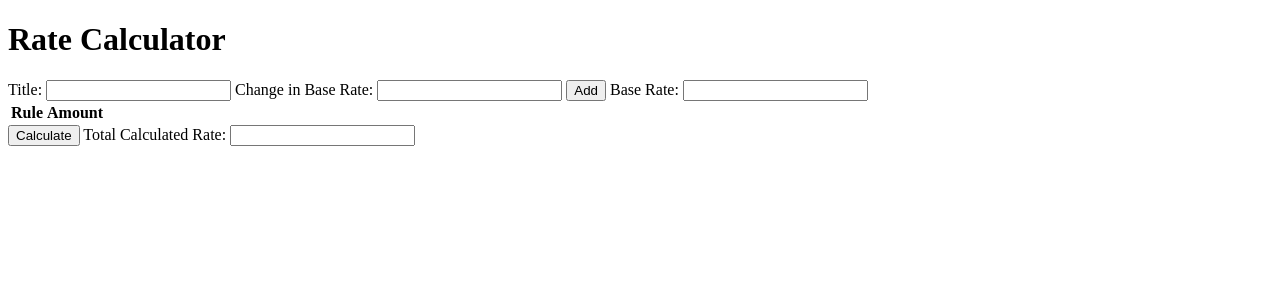
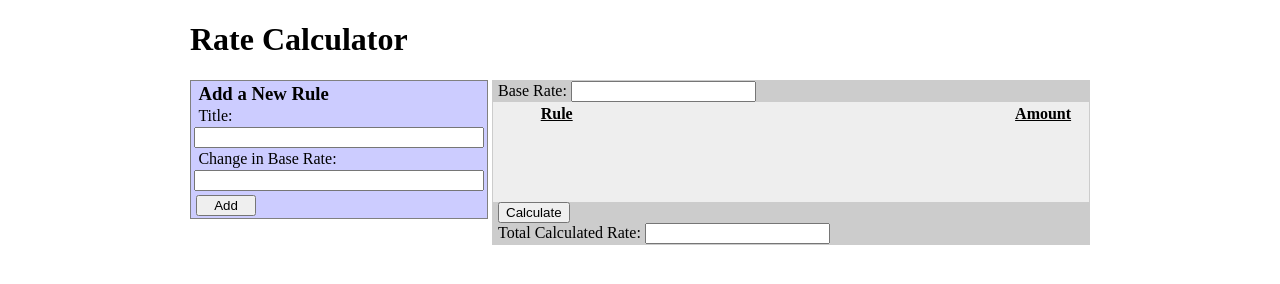
Before and after one commit to Ashley-Wright/Hourly-Rate-Calculator, a plain HTML site: page index.html in a window 1280 px wide. Drawn offline with Linux system fonts and the light colour scheme.

Commit message:
Basic Styling

```diff
--- a/index.html
+++ b/index.html
@@ -3,30 +3,43 @@
   <head>
     <meta charset='utf-8'>
     <title>Rate Calculator</title>
+    <link rel='stylesheet' href='style.css'>
   </head>
   <body>
     <h1>Rate Calculator</h1>
 
+    <div id='left'>
       <!-- Add Rule Inputs -->
-    Title: <input id='ruleTitle' type='text'>
-    Change in Base Rate: <input id='ruleValue' type='text'>
+      <h3>Add a New Rule</h3>
+      <label>Title:</label>
+      <input id='ruleTitle' type='text'>
+      <label>Change in Base Rate:</label>
+      <input id='ruleValue' type='text'>
       <input id='addRuleButton' type='button' value='Add'>
+    </div>
 
+    <div id='right'>
       <!-- Base Rate Input -->
-    Base Rate: <input id='baseRate' type='text'>
+      <label>Base Rate:</label>
+      <input id='baseRate' type='text'>
 
       <!-- Rules Table -->
+      <div id='table'>
         <table>
           <thead>
-        <th>Rule</th>
-        <th>Amount</th>
+            <th id='thCheckbox'></th>
+            <th class='tdTitle'>Rule</th>
+            <th class='tdValue'>Amount</th>
           </thead>
           <tbody></tbody>
         </table>
+      </div>
 
       <!-- Calculate Hourly Rate -->
       <input id='calculateRateButton' type='button' value='Calculate'>
-    Total Calculated Rate: <input id='calculatedRate' type='text'>
+      <label>Total Calculated Rate:</label>
+      <input id='calculatedRate' type='text'>
+    </div>
 
     <!-- scripts -->
     <script src='jquery-1.10.2.min.js'></script>
--- /dev/null
+++ b/style.css
@@ -0,0 +1,70 @@
+body{
+  width: 900px;
+  margin: auto;
+}
+
+#left{
+  width: 296px;
+  float: left;
+  border: 1px solid grey;
+  background-color: #CCCCFF;
+}
+
+#right{
+  width: 596px;
+  float: right;
+  border: 1px solid #CCCCCC;
+  background-color: #CCCCCC;
+}
+
+#left input, #left label, #left h3{
+  display: block;
+  width: 95%;
+  margin: 2px auto;
+}
+
+#right label{
+  margin-left: 5px;
+}
+
+#left #addRuleButton{
+  width: 60px;
+  float: left;
+  margin-left: 5px;
+}
+
+#right #calculateRateButton{
+  display: block;
+  margin-left: 5px;
+}
+
+table{
+  width: 95%;
+  margin: auto;
+}
+
+#table{
+  min-height: 100px;
+  background-color: #EEEEEE;
+}
+
+th{
+  text-decoration: underline;
+}
+
+#thCheckbox{
+  width: 5%;
+}
+
+.tdTitle{
+  width: 85%;
+}
+
+th.tdTitle{
+  text-align: left;
+}
+
+.tdValue{
+  width: 10%;
+  text-align: right;
+}
```
Lines whose indentation alone changed are shown as unchanged.
